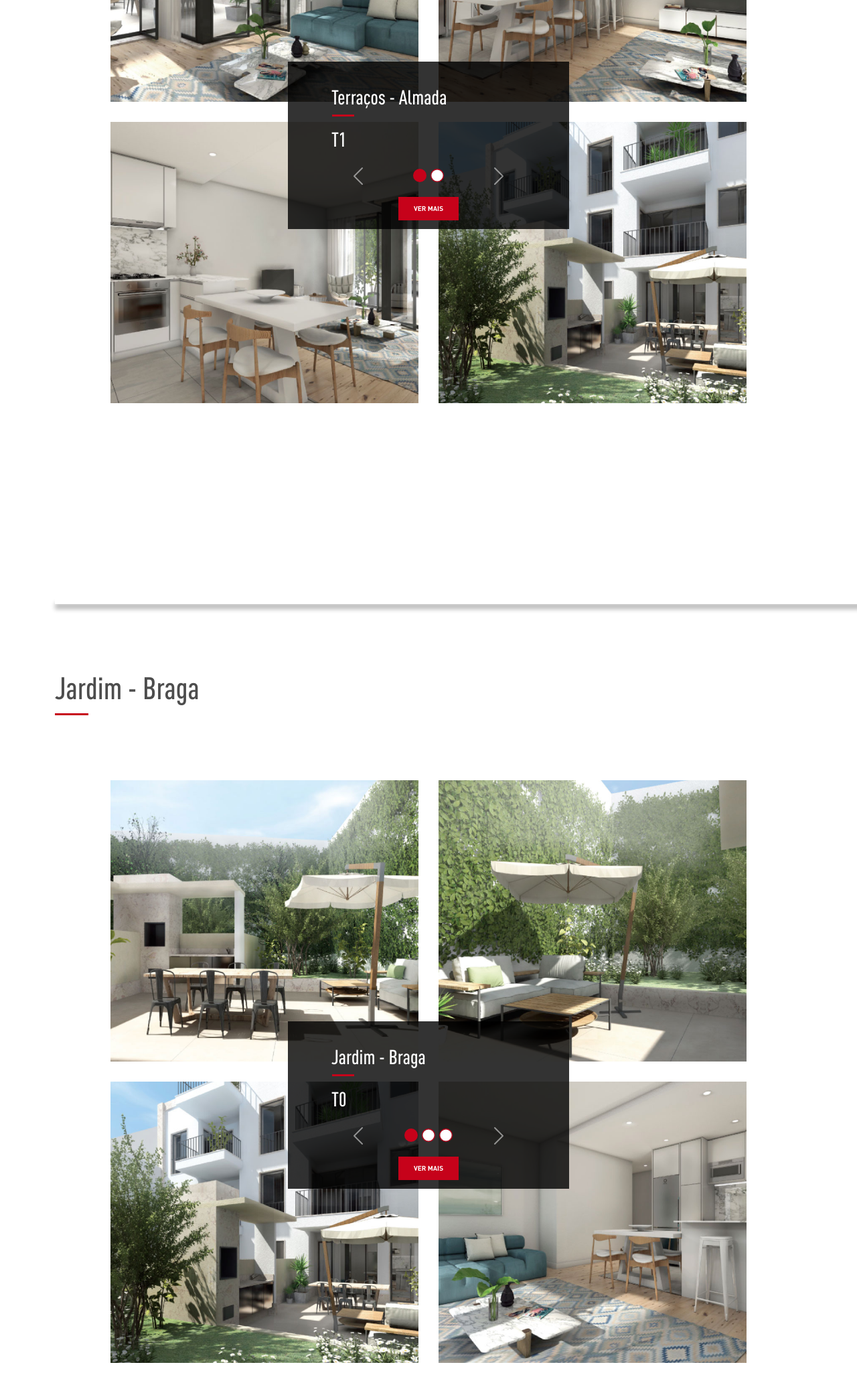
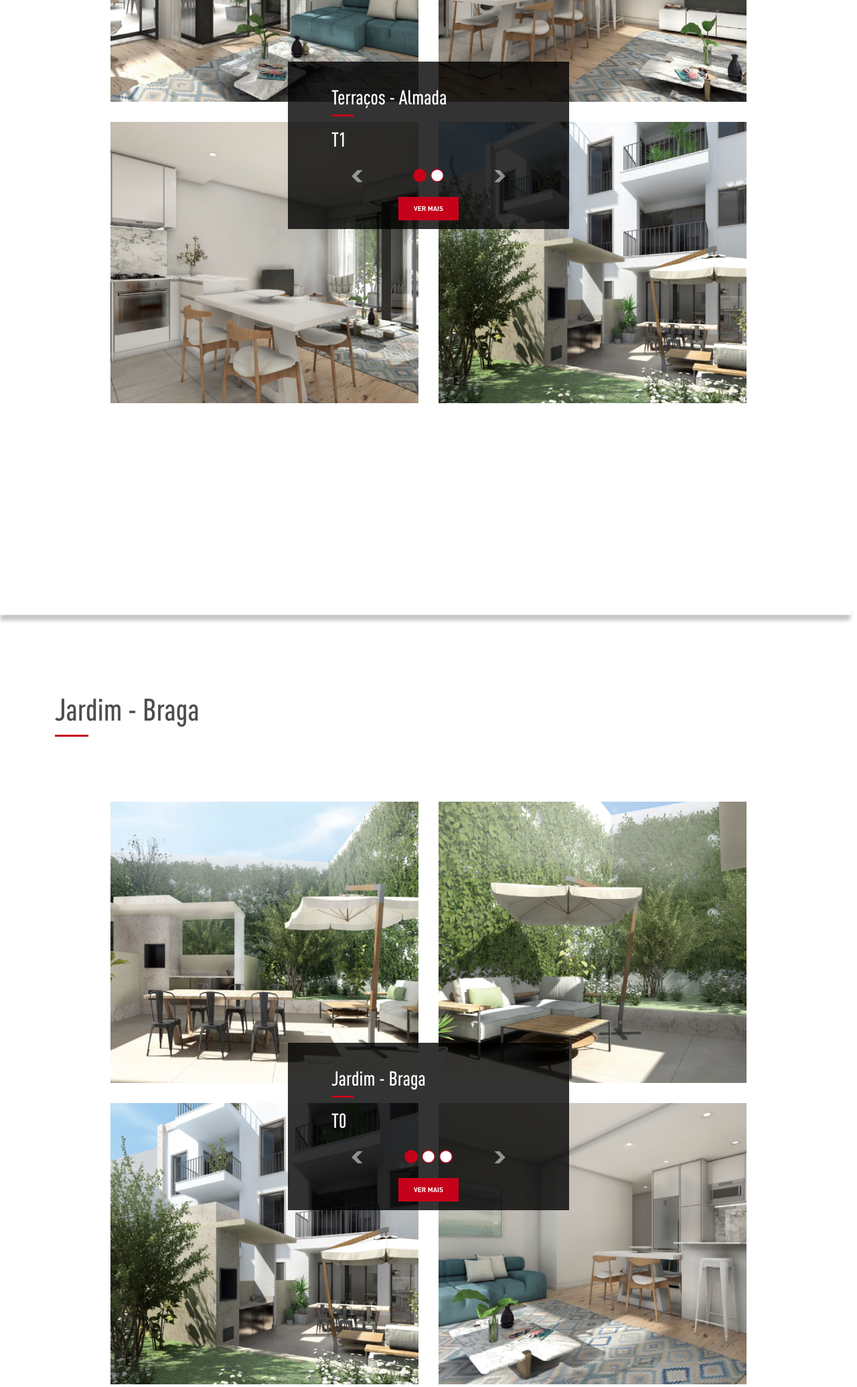
Before and after one commit to raci2/codemaster, a PHP site: page / in a window 1280 px wide; the page is wider, and only the part inside the window is pictured. Shown: the part 1240-3311 px from the top of that part at 67% size. Run offline with PHP 8.4, Linux system fonts and the light colour scheme.

Commit message:
trabalho_9_v6

```diff
--- a/trabalhos/alexandru_racicovschi_trabalho_9/index.html
+++ b/trabalhos/alexandru_racicovschi_trabalho_9/index.html
@@ -27,7 +27,7 @@
       <div class="col-12 text-center logo"><img src="public/imagens/logo.png" alt="logotipo"></div>
 
         <div class="col-12 nav justify-content-center">
-            <nav class="navbar navbar-expand-lg bg-body-tertiary ">
+          <nav class="navbar navbar-expand-lg bg-body-tertiary ">
             <div class="container-fluid">
                 <div class="collapse navbar-collapse justify-content-center" id="navbarNavDropdown">
                 <ul class="navbar-nav">
@@ -77,7 +77,7 @@
                 </ul>
                 </div>
             </div>
-            </nav>
+          </nav>
         </div>
 
       <div class="col-12 p-0">
@@ -167,11 +167,11 @@
           <p>T1</p>
           <div class="setas">
             <button class="carousel-control-prev" type="button" data-bs-target="#carousel-2" data-bs-slide="prev">
-              <span class="carousel-control-prev-icon" aria-hidden="true"></span>
+              <img src="public/imagens/seta-esquerda-branca.svg" alt="">
               <span class="visually-hidden">Previous</span>
             </button>
             <button class="carousel-control-next" type="button" data-bs-target="#carousel-2" data-bs-slide="next">
-              <span class="carousel-control-next-icon" aria-hidden="true"></span>
+              <img src="public/imagens/seta-direita-branca.svg" alt="">
               <span class="visually-hidden">Next</span>
             </button>
           </div>
@@ -231,11 +231,11 @@
           <p>T0</p>
           <div class="setas">
             <button class="carousel-control-prev" type="button" data-bs-target="#carousel-3" data-bs-slide="prev">
-              <span class="carousel-control-prev-icon" aria-hidden="true"></span>
+              <img src="public/imagens/seta-esquerda-branca.svg" alt="">
               <span class="visually-hidden">Previous</span>
             </button>
             <button class="carousel-control-next" type="button" data-bs-target="#carousel-3" data-bs-slide="next">
-              <span class="carousel-control-next-icon" aria-hidden="true"></span>
+              <img src="public/imagens/seta-direita-branca.svg" alt="">
               <span class="visually-hidden">Next</span>
             </button>
           </div>
--- a/trabalhos/alexandru_racicovschi_trabalho_9/public/css/style.css
+++ b/trabalhos/alexandru_racicovschi_trabalho_9/public/css/style.css
@@ -111,10 +111,8 @@ main .almada{
   grid-template-columns: 1fr 1fr;
   grid-template-rows: 1fr 1fr;
   gap: 30px;
-  /* justify-content: center !important; */
   justify-self: center;
   margin-top: 85px;
-  /* height: 930px; */
 }
 
 main .almada img{
@@ -145,15 +143,18 @@ main .almada-texto p{text-transform: uppercase;}
 main .setas{
   display: flex;
   justify-content: space-around;
+  margin-top: 15px;
+  height: 32px;
 }
 
+.setas img {
+  width: 20px;
+  height: 18px;
+  object-fit: cover;
+}
 
-
-main .carousel-control-prev, .carousel-control-next{
+main .carousel-control-prev, main .carousel-control-next{
   position: relative;
-  /* width: 20px;
-  height: 32px; */
-  /* transform: scale(3,1); */
   z-index: 2;
 }
 
@@ -180,8 +181,8 @@ main .sombra{
   border-color: white;
   height: 10px;
   box-shadow: 0px 8px 6px black;
-  width: 1280px !important;
-  margin: auto;
+  width: 99.2vw;
+  margin-left: calc(-50vw + 50%);
 }
 
 main .ver-mais{
@@ -213,6 +214,11 @@ footer .menu {
 footer .menu a{padding: 0px 22.5px;}
 
 footer .menu a.active{color: white;}
+
+footer .menu a:hover{
+  font-family: 'DIN Pro Cond Black';
+  color: white;
+}
 
 footer .t1{
   margin-top: 30px;
@@ -262,7 +268,6 @@ footer .ralc{
   margin-left: 140px;
 }
 
-
 footer .icones{margin-top: 45px;}
 
 footer .copy{
```
Also changed, not shown: trabalhos/alexandru_racicovschi_trabalho_9/public/imagens/seta-direita-branca.svg (added), trabalhos/alexandru_racicovschi_trabalho_9/public/imagens/seta-esquerda-branca.svg (added).
